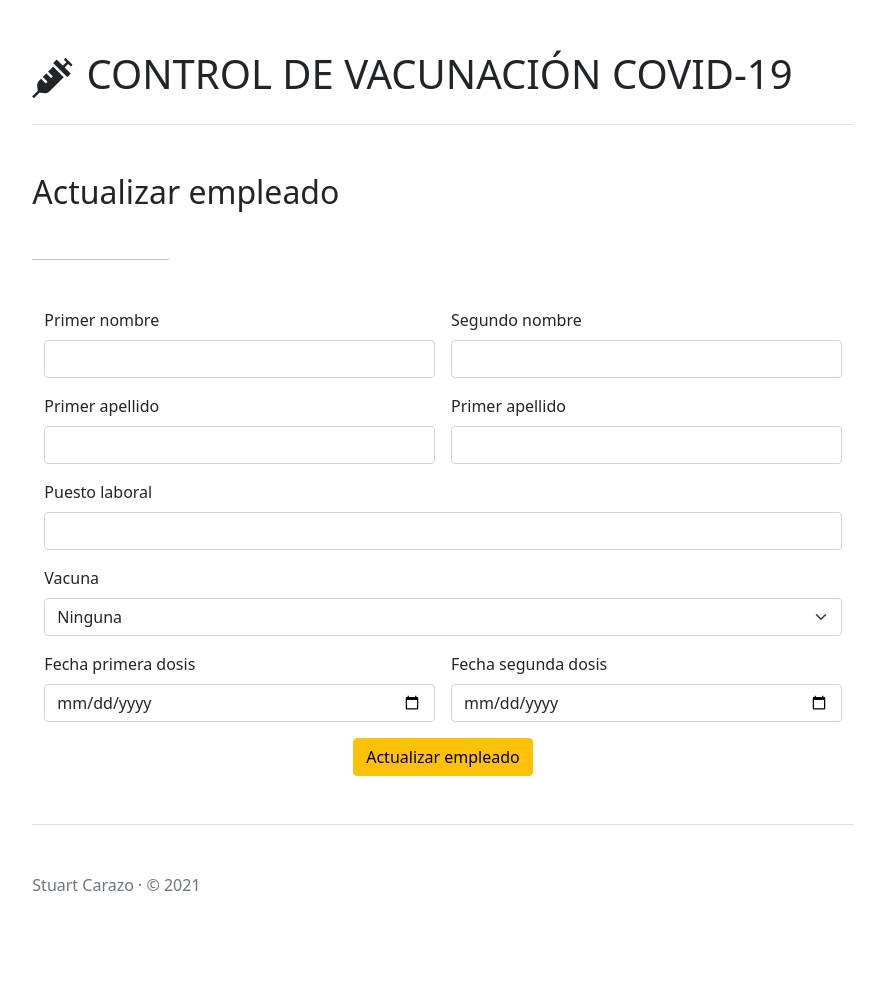
After one commit to ozarac/control-vacunas, a PHP site: page /views/empleados/empleados_modifica.php in a window 1280 px wide. The commit adds this page. Shown: the whole page, without its empty margins (197-1070 px from the left). Run offline with PHP 8.4, Linux system fonts and the light colour scheme; the template is opened without the code that fills it, so the values that code supplies are empty.

Commit message:
Empleado actualizar

```diff
--- /dev/null
+++ b/views/empleados/empleados_modifica.php
@@ -0,0 +1,119 @@
+<!doctype html>
+<html lang="es">
+<head>
+    <meta charset="utf-8">
+    <meta name="viewport" content="width=device-width, initial-scale=1">
+    <meta name="description" content="Control de Vacunación COVID-19">
+    <meta name="author" content="Stuart Carazo">
+    <title>Control Vacunación COVID-19</title>
+
+    <!-- Favicon -->
+    <link rel="apple-touch-icon" sizes="180x180" href="assets/favicon/apple-touch-icon.png">
+    <link rel="icon" type="image/png" sizes="32x32" href="assets/favicon/favicon-32x32.png">
+    <link rel="icon" type="image/png" sizes="16x16" href="assets/favicon/favicon-16x16.png">
+    <link rel="manifest" href="assets/favicon/site.webmanifest">
+
+    <!-- Bootstrap core CSS -->
+    <link href="assets/bootstrap/css/bootstrap.min.css" rel="stylesheet">
+    <!-- FontAwesome -->
+    <link href="assets/fontawesome/css/all.css" rel="stylesheet"> <!--load all styles -->
+
+    <style>
+        .bd-placeholder-img {
+            font-size: 1.125rem;
+            text-anchor: middle;
+            -webkit-user-select: none;
+            -moz-user-select: none;
+            user-select: none;
+        }
+
+        @media (min-width: 768px) {
+            .bd-placeholder-img-lg {
+                font-size: 3.5rem;
+            }
+        }
+    </style>
+
+    <!-- Custom styles for this template -->
+    <link href="assets/css/style.css" rel="stylesheet">
+</head>
+<body>
+
+<div class="col-lg-8 mx-auto p-3 py-md-5">
+    <header class="d-flex align-items-center pb-3 mb-5 border-bottom">
+        <a href="index.php" class="d-flex align-items-center text-dark text-decoration-none">
+            <span style="font-size: 2.5em; margin-right: 10px;">
+              <i class="fas fa-syringe"></i>
+            </span>&nbsp;
+            <h1>CONTROL DE VACUNACIÓN COVID-19</h1>
+        </a>
+    </header>
+    <main>
+        <div class="mb-5">
+            <h2>Actualizar empleado</h2>
+        </div>
+
+        <hr class="col-3 col-md-2 mb-5">
+        <div class="container-fluid">
+            <form class="row g-3" id="update" name="update" method="POST" action="index.php?c=empleados&a=update" autocomplete="off">
+                <input type="hidden" id="id" name="id" value="<?php echo $data['id'] ?>">
+                <div class="col-md-6">
+                    <label for="primer_nombre" class="form-label" >Primer nombre</label>
+                    <input type="text" class="form-control" id="primer_nombre" name="primer_nombre" value="<?php echo $data['empleados']['primer_nombre'] ?>" required>
+                </div>
+                <div class="col-md-6">
+                    <label for="segundo_nombre" class="form-label">Segundo nombre</label>
+                    <input type="text" class="form-control" id="segundo_nombre" name="segundo_nombre" value="<?php echo $data['empleados']['segundo_nombre'] ?>">
+                </div>
+                <div class="col-md-6">
+                    <label for="primer_apellido" class="form-label">Primer apellido</label>
+                    <input type="text" class="form-control" id="primer_apellido" name="primer_apellido" value="<?php echo $data['empleados']['primer_apellido'] ?>" required>
+                </div>
+                <div class="col-md-6">
+                    <label for="primer_apellido" class="form-label">Primer apellido</label>
+                    <input type="text" class="form-control" id="primer_apellido" name="segundo_apellido" value="<?php echo $data['empleados']['segundo_apellido'] ?>">
+                </div>
+                <div class="col-md-12">
+                    <label for="puesto_laboral" class="form-label">Puesto laboral</label>
+                    <input type="text" class="form-control" id="puesto_laboral" name="puesto_laboral" value="<?php echo $data['empleados']['puesto_laboral'] ?>" required>
+                </div>
+                <div class="col-md-12">
+                    <label for="vacuna_id" class="form-label">Vacuna</label>
+                    <select id="vacuna_id" name="vacuna_id" class="form-select" aria-label="Seleccionar vacuna" required>
+                        <option selected>Seleccionar vacuna</option>
+                        <option value="1" <?php if ($data['empleados']['vacuna_id'] == 1) echo 'selected'?>>Sinopharm</option>
+                        <option value="2" <?php if ($data['empleados']['vacuna_id'] == 2) echo 'selected'?>>AstraZeneca</option>
+                        <option value="3" <?php if ($data['empleados']['vacuna_id'] == 3) echo 'selected'?>>Sputnik V</option>
+                        <option value="4" <?php if ($data['empleados']['vacuna_id'] == 4) echo 'selected'?>>Pfizer</option>
+                        <option value="5" <?php if ($data['empleados']['vacuna_id'] == 5) echo 'selected'?>>Moderna</option>
+                        <option value="6" <?php if ($data['empleados']['vacuna_id'] == 6) echo 'selected'?>>Janssen</option>
+                        <option value="" <?php if ($data['empleados']['vacuna_id'] == NULL) echo 'selected'?>>Ninguna</option>
+                    </select>
+                </div>
+                <div class="col-md-6">
+                    <label for="primera_dosis" class="form-label">Fecha primera dosis</label>
+                    <input type="date" class="form-control" id="primera_dosis" name="primera_dosis" value="<?php echo $data['empleados']['primera_dosis'] ?>" min="<?php echo date('2020-01-01'); ?>" max="<?php echo date('Y-m-d'); ?>">
+                </div>
+                <div class="col-md-6">
+                    <label for="segunda_dosis" class="form-label">Fecha segunda dosis</label>
+                    <input type="date" class="form-control" id="segunda_dosis" name="segunda_dosis" value="<?php echo $data['empleados']['segunda_dosis'] ?>" min="<?php echo date('2020-01-01'); ?>">
+                </div>
+                <div class="col-md-12 text-center">
+                    <button class="btn btn-md  btn-warning" type="submit" name="update" id="update" >
+                        Actualizar empleado
+                    </button>
+                </div>
+            </form>
+        </div>
+    </main>
+    <footer class="pt-5 my-5 text-muted border-top">
+        Stuart Carazo &middot; &copy; 2021
+    </footer>
+</div>
+
+
+<script src="assets/bootstrap/js/bootstrap.bundle.min.js"></script>
+
+
+</body>
+</html>
```
Also changed, not shown: Controllers/Empleados.php (+34 -0 lines), Models/EmpleadosModel.php (+52 -0 lines), views/empleados/empleados.php (+17 -2 lines).
